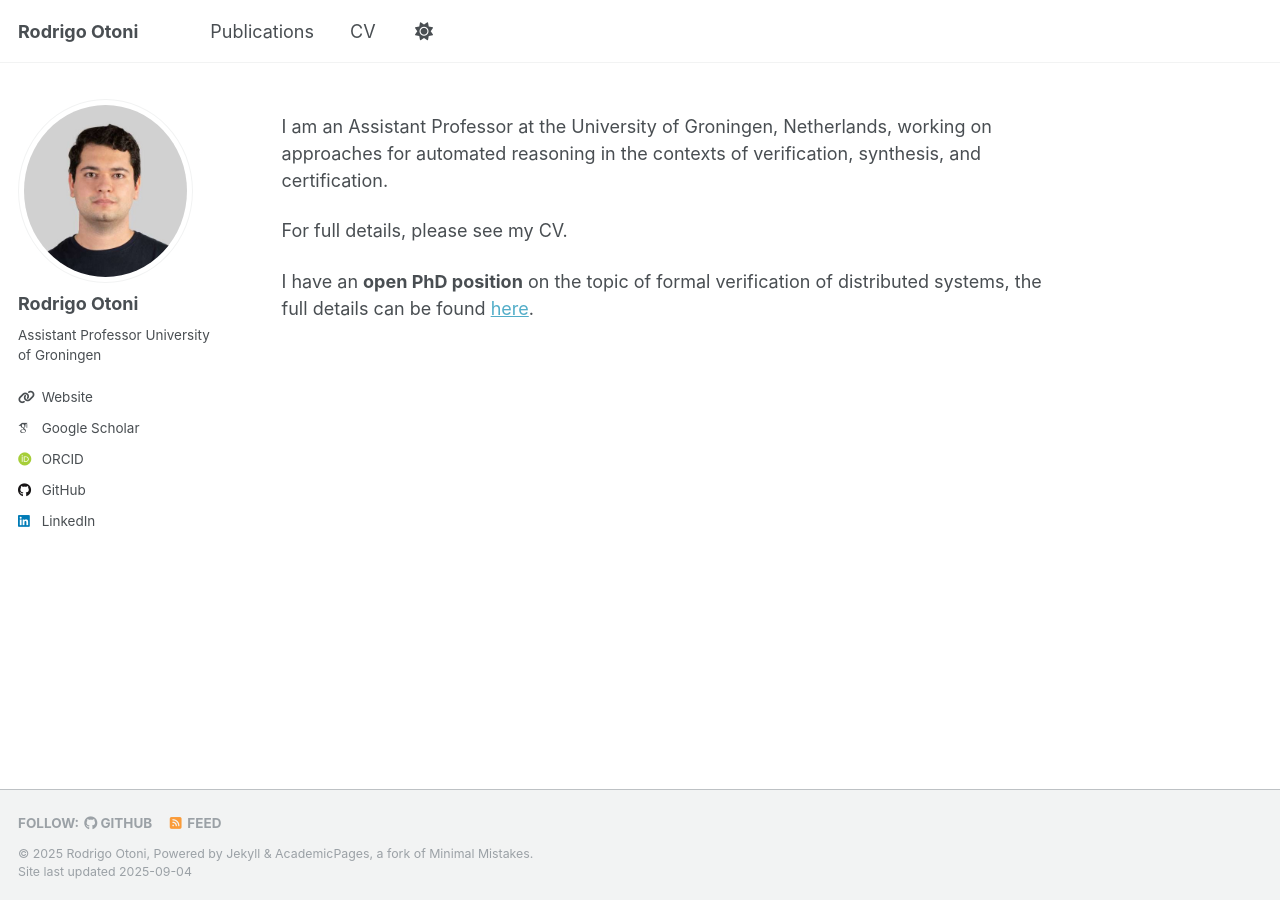
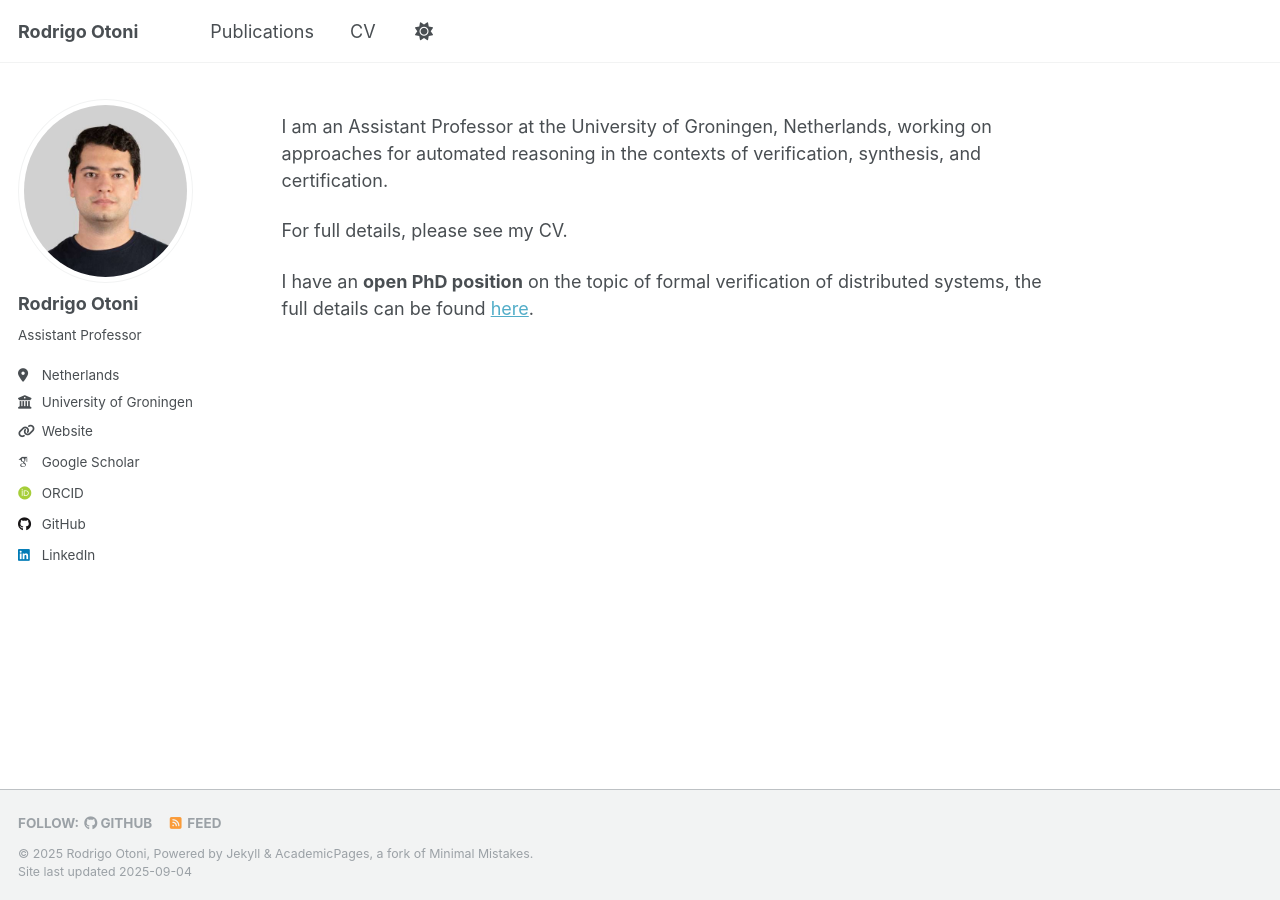
Before and after one commit to rodrigo7491/rodrigo7491.github.io, a Jekyll site: the page built from _pages/about.md, in a window 1280 px wide. Built offline with Jekyll 4.4.1, drawn with Linux system fonts in a browser that asks for light colours; some web fonts are replaced.

Commit message:
configuration update

```diff
--- a/_config.yml
+++ b/_config.yml
@@ -25,9 +25,9 @@ author:
   avatar           : "profile-rodrigo-otoni.jpg"
   name             : "Rodrigo Otoni"
   pronouns         : # example: "she/her"
-  bio              : "Assistant Professor\nUniversity of Groningen"
-  employer         : # ""
-  location         : # ""
+  bio              : "Assistant Professor"
+  employer         : "University of Groningen"
+  location         : "Netherlands"
   uri              : "https://www.rug.nl/staff/r.b.otoni"
   email            : # ""
 
```
